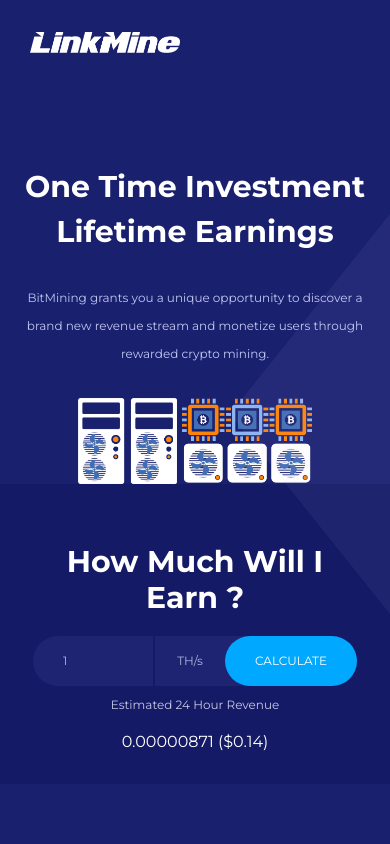
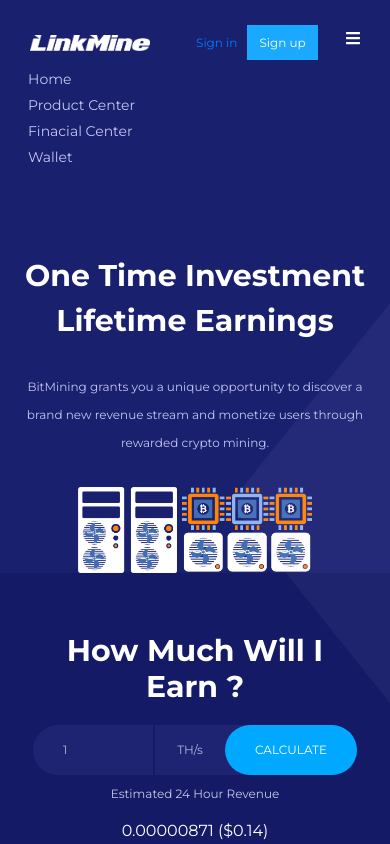
Before and after one commit to BolajiOlayinka/linkmine, a React (Create React App) app: page / in a window 390 px wide. Shown: the top 844 px of the page. Built offline with nearby package versions, Linux system fonts and the light colour scheme.

Commit message:
responsive navbar

```diff
--- a/src/Component/Header.js
+++ b/src/Component/Header.js
@@ -1,37 +1,21 @@
-import React from "react";
+import React, { useState } from "react";
 import styled from "styled-components";
 import Logo from "../assets/linkmine.png";
 import { Link } from "react-router-dom";
-// import { FontAwesomeIcon } from "@fortawesome/react-fontawesome";
-// import { faBars } from "@fortawesome/free-solid-svg-icons";
+import { FontAwesomeIcon } from "@fortawesome/react-fontawesome";
+import { faBars } from "@fortawesome/free-solid-svg-icons";
 
 export default function Header() {
-  // const [isOpen, setIsOpen] = useState();
+  const [isOpen, setIsOpen] = useState(false);
 
-  // const toggle = () => setIsOpen(!isOpen);
-  // const [isSmallScreen, setIsSmallScreen] = useState(false);
-  // useEffect(() => {
-  //   const mediaQuery = window.matchMedia("max-width:600px");
-  //   mediaQuery.addListener(handleMediaQueryChange);
+  const toggle = () => setIsOpen(!isOpen);
 
-  //   handleMediaQueryChange(mediaQuery);
-  //   return () => {
-  //     mediaQuery.removeListener(handleMediaQueryChange);
-  //   };
-  // }, []);
-
-  // const handleMediaQueryChange = (mediaQuery) => {
-  //   if (mediaQuery.matches) {
-  //     setIsSmallScreen(true);
-  //   } else {
-  //     setIsSmallScreen(false);
-  //   }
-  // };
   return (
     <React.Fragment>
+      <Nav>
         <NavWrapper>
           <Left>
-          <LogoWrapper t0="/">
+            <LogoWrapper to="/">
               <img src={Logo} alt="linkmine logo" />
             </LogoWrapper>
           </Left>
@@ -42,23 +26,27 @@ export default function Header() {
             <a href="https://linkmine.vip/financial-center">Finacial Center</a>
             <a href="https://linkmine.vip/wallet">Wallet</a>
             <Auth>
-            <Login href="">Sign in</Login>
+              <Login href="https://linkmine.vip/auth/login">Sign in</Login>
               <Signup href="https://linkmine.vip/auth/register">Sign up</Signup>
             </Auth>
           </Right>
         </NavWrapper>
         <SmallNavWrapper>
-        <Right>
+          <Auth>
+            <Login href="https://linkmine.vip/auth/login">Sign in</Login>
+            <Signup href="https://linkmine.vip/auth/register">Sign up</Signup>
+          </Auth>
+          <StyledFontAwesomeIcon icon={faBars} onClick={toggle} />
+        </SmallNavWrapper>
+      </Nav>
+      {!isOpen && (
+        <SmallRight>
           <a href="https://linkmine.vip/">Home</a>
           <a href="https://linkmine.vip/product-center">Product Center</a>
           <a href="https://linkmine.vip/financial-center">Finacial Center</a>
           <a href="https://linkmine.vip/wallet">Wallet</a>
-          <Auth>
-            <Login href="https://linkmine.vip/auth/login">Sign in</Login>
-            <Signup href="https://linkmine.vip/auth/register">Sign up</Signup>
-          </Auth>
-        </Right>
-      </SmallNavWrapper>
+        </SmallRight>
+      )}
     </React.Fragment>
   );
 }
@@ -69,13 +57,15 @@ const NavWrapper = styled.div`
   padding-top: 30px;
   padding-bottom: 30px;
   padding-left: 30px;
-
+  width: 100%;
+  margin: auto;
   @media (min-width: 1200px) {
     width: 1200px;
     margin: auto;
   }
-  @med
-
+  @media (max-width: 375px) {
+    padding-left: 15px;
+  }
 `;
 const Left = styled.div`
   display: flex;
@@ -96,29 +86,119 @@ const Right = styled.div`
   @media (max-width: 767px) {
     display: none;
   }
+  @media screen and (max-width: 992px) and (min-width: 768.1px) {
+    a {
+      padding-left: 15px;
+      padding-right: 15px;
+    }
+  }
+`;
+const SmallRight = styled.div`
+  display: flex;
+  flex-direction: column;
+  margin-left: auto;
+  a {
+    color: var(--mainAsh);
+    text-decoration: none;
+    padding-left: 20px;
+    padding-right: 20px;
+    font-size: 14px;
+  }
+  :active {
+    color: var(--mainAsh);
+  }
+  @media (min-width: 768.1px) {
+    display: none;
+  }
+  @media (max-width: 768px) {
+    margin-top: -15px;
+    padding-left: 20px;
+    a {
+      padding-left: 10px;
+    }
+  }
+
+  @media (max-width: 375px) {
+    margin-top: -15px;
+    padding-left: 5px;
+  }
+  a {
+    padding-bottom: 5px;
+    padding-left: 8px;
+  }
 `;
 
 const LogoWrapper = styled(Link)`
   img {
     width: 150px;
   }
+  @media (max-width: 425px) {
+    img {
+      width: 120px;
+    }
+  }
 `;
 const Auth = styled.div`
   margin-left: 40px;
+  @media screen and (max-width: 992px) and (min-width: 768.1px) {
+    width: 200px;
+  }
+  @media (max-width: 768px) {
+    margin-left: 5px;
+    width: 150px;
+  }
+
+  @media (max-width: 425px) {
+    margin-left: 5px;
+    width: 150px;
+  }
+  @media (max-width: 375px) {
+    margin-left: 5px;
+    width: 130px;
+  }
 `;
 
-const Login = styled.a``;
+const Login = styled.a`
+  @media (max-width: 768px) {
+    font-size: 12px;
+  }
+`;
 const Signup = styled.a`
   background-color: var(--lightBlue);
   padding: 16px 12px;
   color: var(--mainWhite) !important;
+
+  @media (max-width: 768px) {
+    padding: 10px 12px;
+    font-size: 12px;
+
+    margin-left: 10px;
+  }
 `;
 const SmallNavWrapper = styled.div`
+  margin-left: auto;
+  padding-top: 30px;
+  padding-right: 30px;
   @media (min-width: 768px) {
     display: none;
   }
   @media (max-width: 767.9px) {
-    display: block;
+    display: flex;
     background-color: var(--mainBlue);
   }
+  @media (max-width: 375px) {
+    padding-right: 15px;
+  }
 `;
+const StyledFontAwesomeIcon = styled(FontAwesomeIcon)`
+  color: white;
+  @media (max-width: 768px) {
+    margin-left: 5%;
+  }
+  @media (max-width: 425px) {
+    margin-left: 1%;
+  }
+`;
+const Nav = styled.div`
+  display: flex;
+`;
--- a/src/Component/Telegram.js
+++ b/src/Component/Telegram.js
@@ -254,9 +254,13 @@ const ScrollUp = styled.button`
   display: flex;
   align-items: center;
   color: white;
-
+  padding-left:15px;
+  padding-right:15px;
+  padding-top:20px;
+  padding-bottom:20px;
+  border-radius:5px;
   margin: auto;
-  margin-top: 10px;
+  margin-top: 20px;
   height: 30px;
   border-color: transparent;
   border: none;
```
Lines whose indentation alone changed are shown as unchanged.
